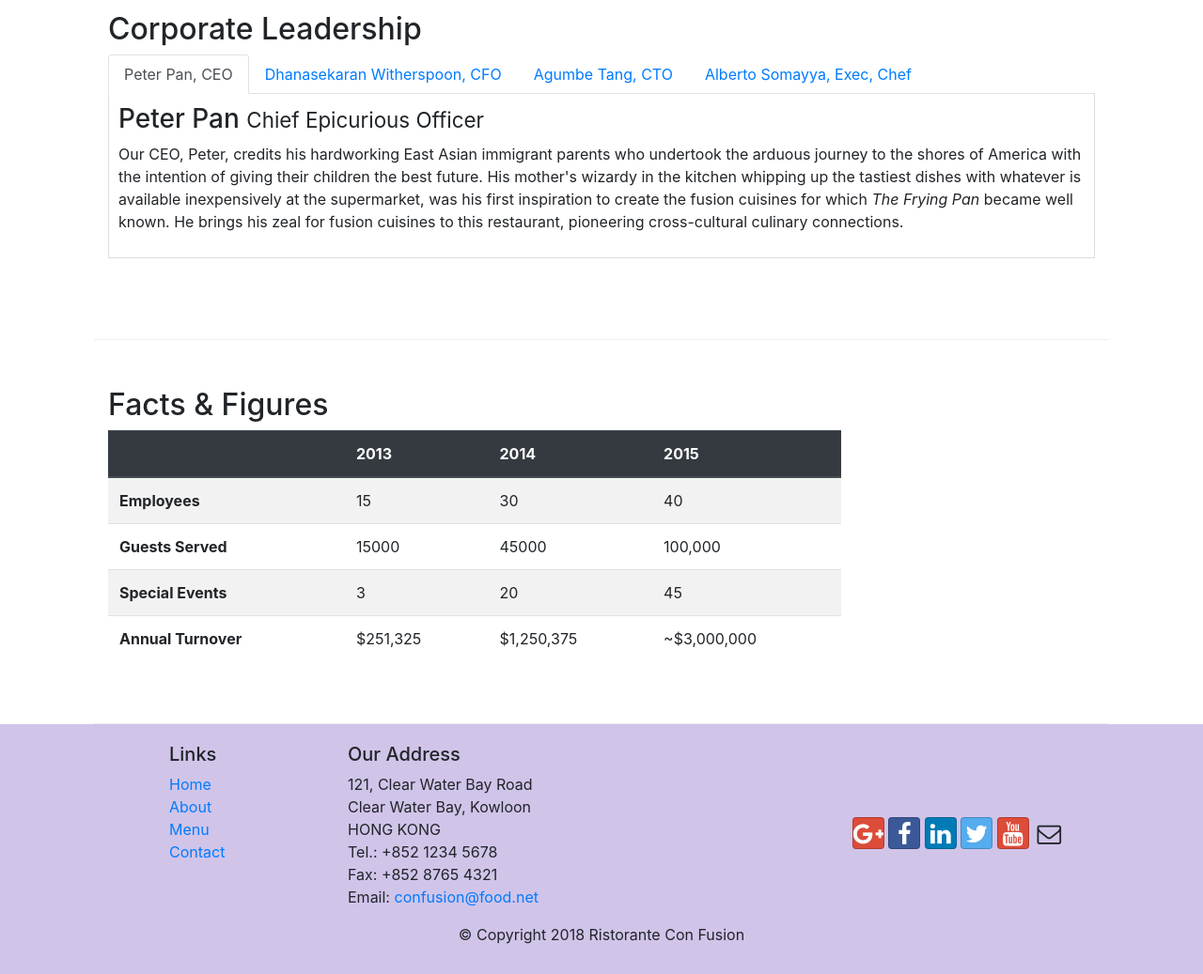
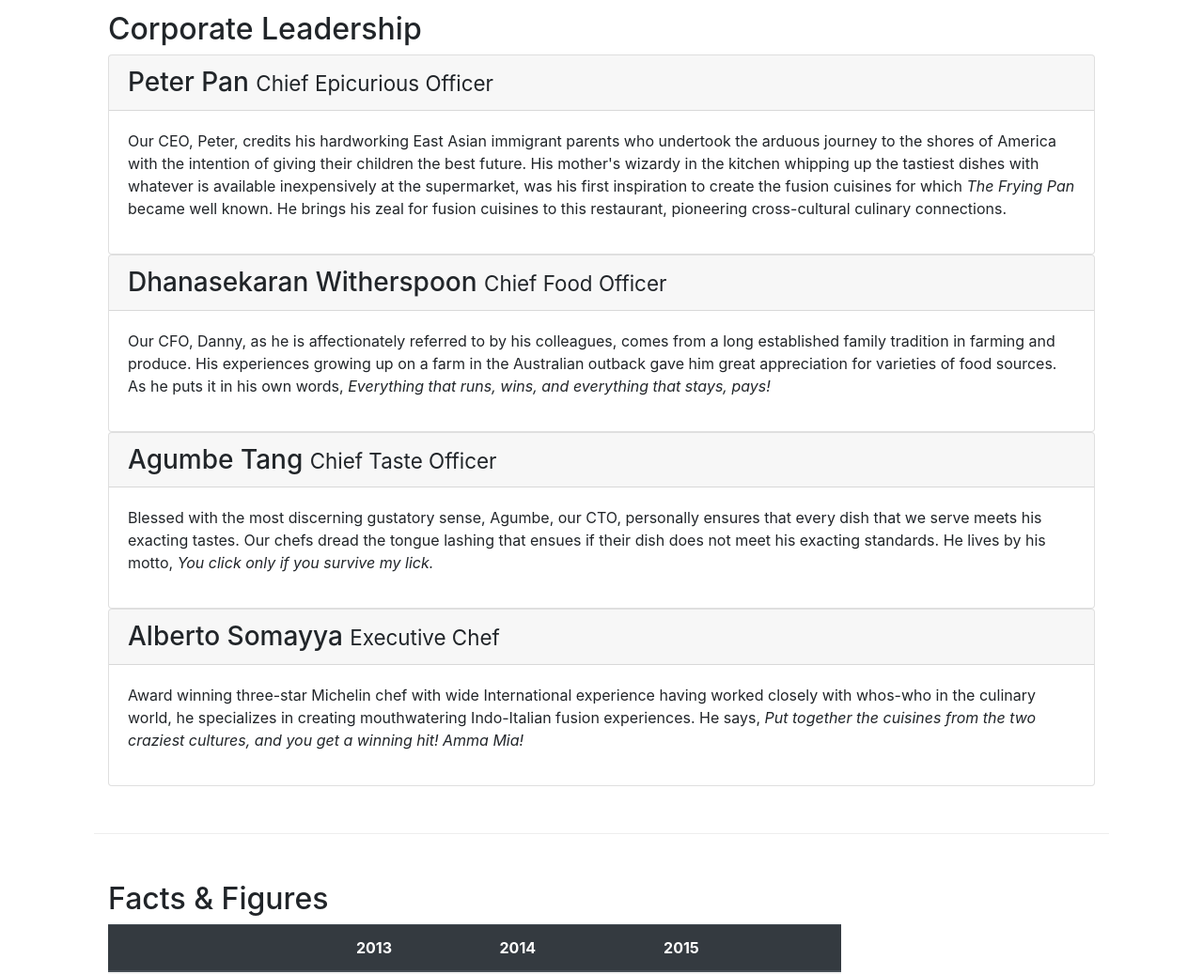
Before and after one commit to prabeous73/bootstrap-practice, a website: page aboutus.html in a window 1280 px wide. Shown: the part 960-1997 px from the top of the page at 94% size. Drawn offline with nearby package versions, Linux system fonts and the light colour scheme.

Commit message:
added accordion structure

```diff
--- a/aboutus.html
+++ b/aboutus.html
@@ -111,7 +111,9 @@
             <div class="row row-content">
                 <div class="col-12">
                     <h2>Corporate Leadership</h2>
-                    <ul class="nav nav-tabs">
+
+                    <!-- navigation tabs  -->
+                    <!-- <ul class="nav nav-tabs">
                         <li class="nav-item">
                             <a href="#peter" class="nav-link active" role="tab" data-toggle="tab">Peter Pan, CEO</a>
                         </li>
@@ -124,36 +126,78 @@
                         <li class="nav-item">
                             <a href="#alberto" class="nav-link " role="tab" data-toggle="tab">Alberto Somayya, Exec, Chef</a>
                         </li>
-                    </ul>
+                    </ul> -->
 
-                    <div class="tab-content">
-                            <div role="tab-panel" class="tab-pane fade show active" id="peter">
-                                <h3>Peter Pan <small>Chief Epicurious Officer</small></h3>
-                                <div class="d-none d-sm-block">
-                                        <p>Our CEO, Peter, credits his hardworking East Asian immigrant parents who undertook the arduous journey to the shores of America with the intention of giving their children the best future. His mother's wizardy in the kitchen whipping up the tastiest dishes with whatever is available inexpensively at the supermarket, was his first inspiration to create the fusion cuisines for which <em>The Frying Pan</em> became well known. He brings his zeal for fusion cuisines to this restaurant, pioneering cross-cultural culinary connections.</p>
+                    <div id="accordion">
+                        <!-- Adding three cards in accordion -->
+                        <div class="card">
+                            <div class="card-header" role="tab" id="peterhead">
+                                <h3 class="mb-0">
+                                    <a data-toggle="collapse" data-target="#peter">
+                                        Peter Pan <small>Chief Epicurious Officer</small>
+                                    </a>
+                                </h3>
+                            </div>
+                            <div role="tabpanel" class="collapse show" id="peter" data-parent="#accordion">
+                                <div class="card-body">
+                                    <div class="d-none d-sm-block">
+                                            <p>Our CEO, Peter, credits his hardworking East Asian immigrant parents who undertook the arduous journey to the shores of America with the intention of giving their children the best future. His mother's wizardy in the kitchen whipping up the tastiest dishes with whatever is available inexpensively at the supermarket, was his first inspiration to create the fusion cuisines for which <em>The Frying Pan</em> became well known. He brings his zeal for fusion cuisines to this restaurant, pioneering cross-cultural culinary connections.</p>
+                                    </div>
                                 </div>
                             </div>
-                            <div role="tab-panel" class="tab-pane fade" id="danny">
-                                    <h3>Dhanasekaran Witherspoon <small>Chief Food Officer</small></h3>
+                        </div>
+
+                        <div class="card">
+                            <div class="card-header" role="tab" id="dannyhead">
+                                <h3 class="mb-0">
+                                    <a data-toggle="collapse" data-target="#danny">
+                                        Dhanasekaran Witherspoon <small>Chief Food Officer</small>
+                                    </a>
+                                </h3>
+                            </div>
+                            <div role="tabpanel" class="collapse show" id="danny" data-parent="#accordion">
+                                <div class="card-body">
                                     <div class="d-none d-sm-block">
                                             <p>Our CFO, Danny, as he is affectionately referred to by his colleagues, comes from a long established family tradition in farming and produce. His experiences growing up on a farm in the Australian outback gave him great appreciation for varieties of food sources. As he puts it in his own words, <em>Everything that runs, wins, and everything that stays, pays!</em></p>
+                                    </div>
+                                </div>
+                            </div>
+                        </div>
 
-                                    </div>
+                        <div class="card">
+                            <div class="card-header" role="tab" id="agumbehead">
+                                <h3 class="mb-0">
+                                    <a data-toggle="collapse" data-target="#agumbe">
+                                        Agumbe Tang <small>Chief Taste Officer</small>
+                                    </a>
+                                </h3>
                             </div>
-                            <div role="tab-panel" class="tab-pane fade" id="agumbe">
-                                    <h3>Agumbe Tang <small>Chief Taste Officer</small></h3>
+                            <div role="tabpanel" class="collapse show" id="agumbe" data-parent="#accordion">
+                                <div class="card-body">
                                     <div class="d-none d-sm-block">
                                             <p>Blessed with the most discerning gustatory sense, Agumbe, our CTO, personally ensures that every dish that we serve meets his exacting tastes. Our chefs dread the tongue lashing that ensues if their dish does not meet his exacting standards. He lives by his motto, <em>You click only if you survive my lick.</em></p>
+                                    </div>
+                                </div>
+                            </div>
+                        </div>
 
-                                    </div>
+                        <div class="card">
+                            <div class="card-header" role="tab" id="albertohead">
+                                <h3 class="mb-0">
+                                    <a data-toggle="collapse" data-target="#alberto">
+                                        Alberto Somayya <small>Executive Chef</small>
+                                    </a>
+                                </h3>
                             </div>
-                            <div role="tab-panel" class="tab-pane fade" id="peter">
-                                    <h3>Alberto Somayya <small>Executive Chef</small></h3>
+                            <div role="tabpanel" class="collapse show" id="alberto" data-parent="#accordion">
+                                <div class="card-body">
                                     <div class="d-none d-sm-block">
                                             <p>Award winning three-star Michelin chef with wide International experience having worked closely with whos-who in the culinary world, he specializes in creating mouthwatering Indo-Italian fusion experiences. He says, <em>Put together the cuisines from the two craziest cultures, and you get a winning hit! Amma Mia!</em></p>
+                                    </div>
+                                </div>
+                            </div>
+                        </div>
 
-                                    </div>
-                            </div>
                     </div>
                 </div>
             </div>
```
